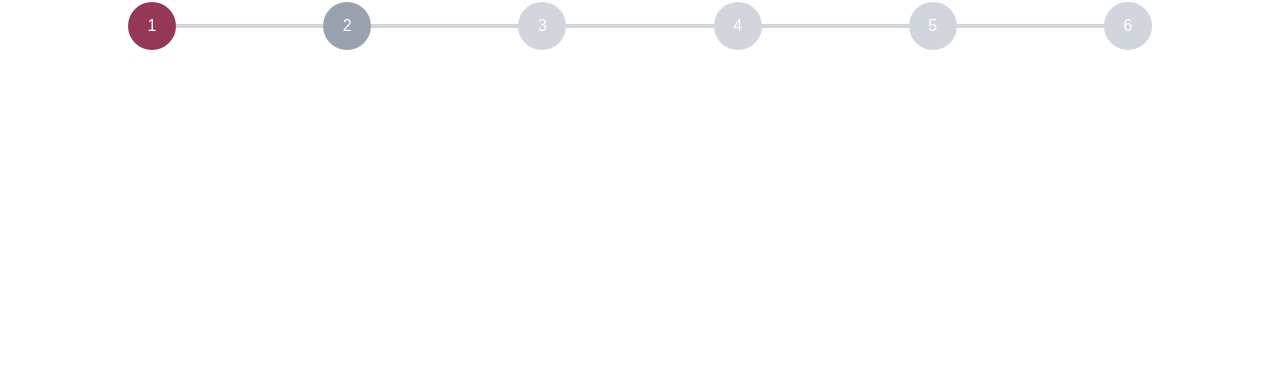
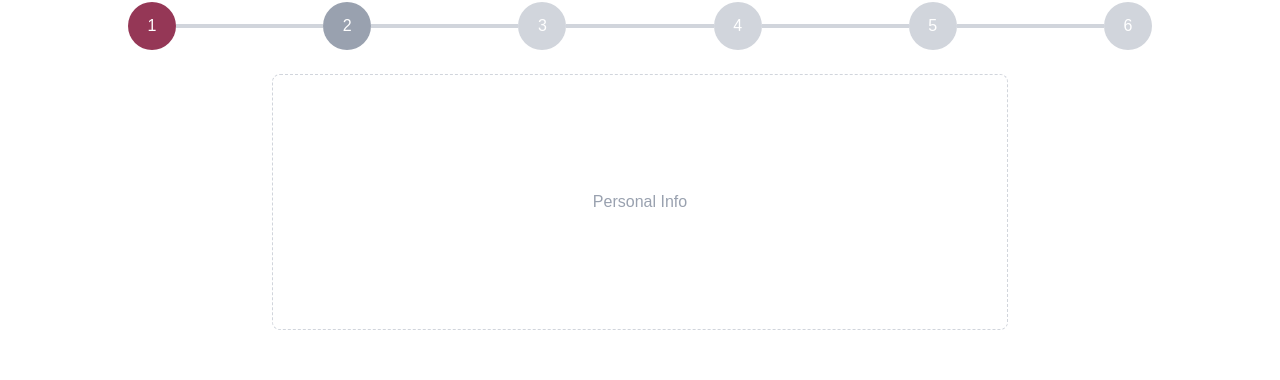
Before and after one commit to JumboCode/damiens-place, a Next.js app: page /apply in a window 1280 px wide. Shown: the part 118-498 px from the top of the page. Built offline with nearby package versions, Linux system fonts and the light colour scheme; a web font is replaced by a local one.

Commit message:
Update ApplicationFormShell.tsx
Simple placeholder box for info as 'main'

```diff
--- a/src/components/application/ApplicationFormShell.tsx
+++ b/src/components/application/ApplicationFormShell.tsx
@@ -16,7 +16,6 @@ import { useState } from "react";
 import { steps } from "./steps";
 import StepProgress from "./StepProgress";
 import logo from "@/assets/images/logo.png";
-
 
 export default function ApplicationFormShell() {
   // useState = a box that remembers a value. 0 means the first step.
@@ -52,7 +51,11 @@ export default function ApplicationFormShell() {
         <StepProgress currentStep={currentStep} />
       </div>
 
-      <main className="flex-1 py-6"> {/* placeholder */} </main>
+      <main className="mx-auto w-full max-w-lg flex-1 px-4 py-6 md:max-w-3xl">
+        <div className="flex h-full min-h-64 items-center justify-center rounded-lg border border-dashed border-gray-300 text-gray-400">
+          {steps[currentStep].label}
+        </div>
+      </main>
 
       <div className="mx-auto flex w-full max-w-lg justify-end gap-2 pb-4 md:max-w-5xl">
         <button
@@ -80,5 +83,5 @@ export default function ApplicationFormShell() {
         )}
       </div>
     </div>
-  )
+  );
 }
```
